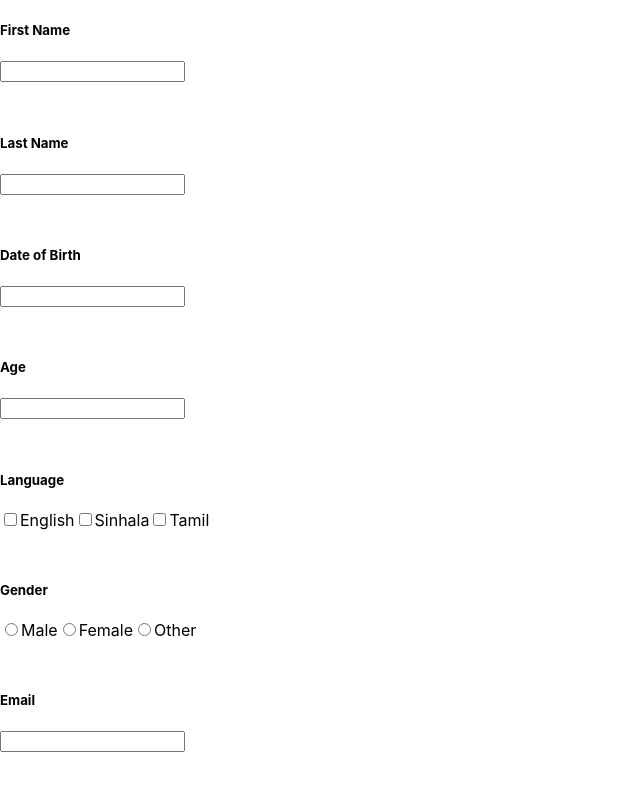
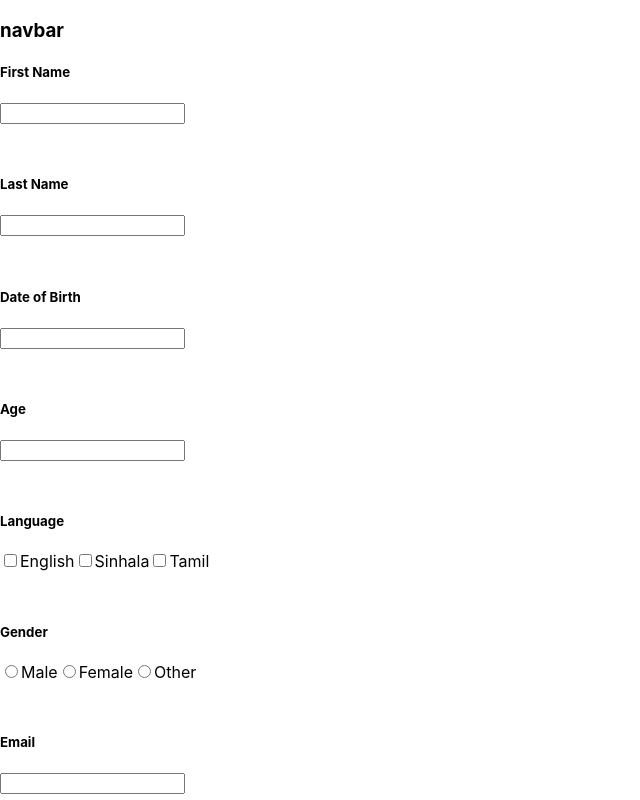
Before and after one commit to NayanahariRanasinghe/React_Test_App_2023_11_29, a React (Create React App) app: page /AddDetailsForm in a window 1280 px wide. Shown: the top 800 px of the page, without its empty margins (0-640 px from the left). Built offline with nearby package versions, Linux system fonts and the light colour scheme.

Commit message:
nav bar top

```diff
--- a/src/App.js
+++ b/src/App.js
@@ -7,6 +7,7 @@ import Login from './components/login/Login';
 import ShowDetails from './components/showDetails/ShowDetails';
 import AddDetailsForm from './components/forms/AddDetailsForm';
 import { loginAction } from './redux/actions/login_action';
+import NavbarTop from './components/common_layouts/NavbarTop';
 
 class App extends React.Component {
 
@@ -14,24 +15,21 @@ class App extends React.Component {
     super(props);
   }
 
-  componentDidMount=()=>{
-    console.log('this.props.loginReducer.signinDetails:-',this.props.loginReducer.signinDetails);
+  componentDidMount = () => {
+    console.log('this.props.loginReducer.signinDetails:-', this.props.loginReducer.signinDetails);
     // this.props.loginActionRedux(false);
   }
 
   render() {
     return (
-      <Switch>
-        <Route path="/AddDetailsForm" exact><AddDetailsForm /></Route>
-        {/* {this.props.loginReducer.signinDetails ?
+      <div>
+      <NavbarTop/>
+        <Switch>
+          <Route path="/AddDetailsForm" exact><AddDetailsForm /></Route>
           <Route path="/ShowDetails" exact><ShowDetails /></Route>
-          :
-          <> */}
-            <Route path="/ShowDetails" exact><ShowDetails /></Route>
-            <Route path="/" exact><Login /></Route>
-          {/* </>
-        } */}
-      </Switch>
+          <Route path="/" exact><Login /></Route>
+        </Switch>
+      </div>
     );
   }
 }
@@ -46,4 +44,4 @@ const mapDispatchToProps = dispatch => ({
   loginActionRedux: (payload) => dispatch(loginAction(payload))
 });
 
-export default withRouter(connect(mapStateToProps,mapDispatchToProps)(App));
+export default withRouter(connect(mapStateToProps, mapDispatchToProps)(App));
--- a/src/components/common_layouts/Alerts.js
+++ b/src/components/common_layouts/Alerts.js
@@ -1,5 +1,5 @@
 import React from 'react';
-import { alertService, alertType } from '../../_services/alert.service';
+import { alertService,alertType } from '../../services/alert.service';
 
 export default class Alerts extends React.Component{
     constructor(props) {
--- /dev/null
+++ b/src/components/common_layouts/NavbarTop.js
@@ -0,0 +1,17 @@
+import React from 'react'
+import { withRouter } from 'react-router-dom';
+import { Navbar } from 'react-bootstrap';
+import Alerts from './Alerts';
+
+function NavbarTop() {
+    return (
+        <>
+            <Alerts />
+            <Navbar >
+                <h3>navbar</h3>
+            </Navbar>
+        </>
+    )
+}
+
+export default withRouter(NavbarTop);
--- a/src/components/forms/AddDetailsForm.js
+++ b/src/components/forms/AddDetailsForm.js
@@ -11,6 +11,7 @@ import { validateEmailAddress } from '../../validations/emailValidation';
 import CutomInputField from '../elements/CutomInputField';
 import CustomCheckboxField from '../elements/CustomCheckboxField';
 import CustomRadioField from '../elements/CustomRadioField';
+import { alertService } from '../../services/alert.service';
 
 const formSyles = {
   rowStyle: {
@@ -272,7 +273,8 @@ function AddDetailsForm(props) {
       checkAllString(email) &&
       checkAllString(phoneNumber)
     ) {
-      console.log('-------------------')
+      console.log('-------------------');
+      alertService.success("Successfully ----------------");
       setDetailsToRedux();
       history.push('/ShowDetails');
       setIsfillAllFeildError(false);
--- a/src/services/alert.service.js
+++ b/src/services/alert.service.js
@@ -45,6 +45,7 @@ function warn(message) {
 }
 
 function alert(alert) {
+    console.log('alert ++++++++++++++++++++');
     alert.id = alert.id || defaultId;
     alertSubject.next(alert);
 }
```
